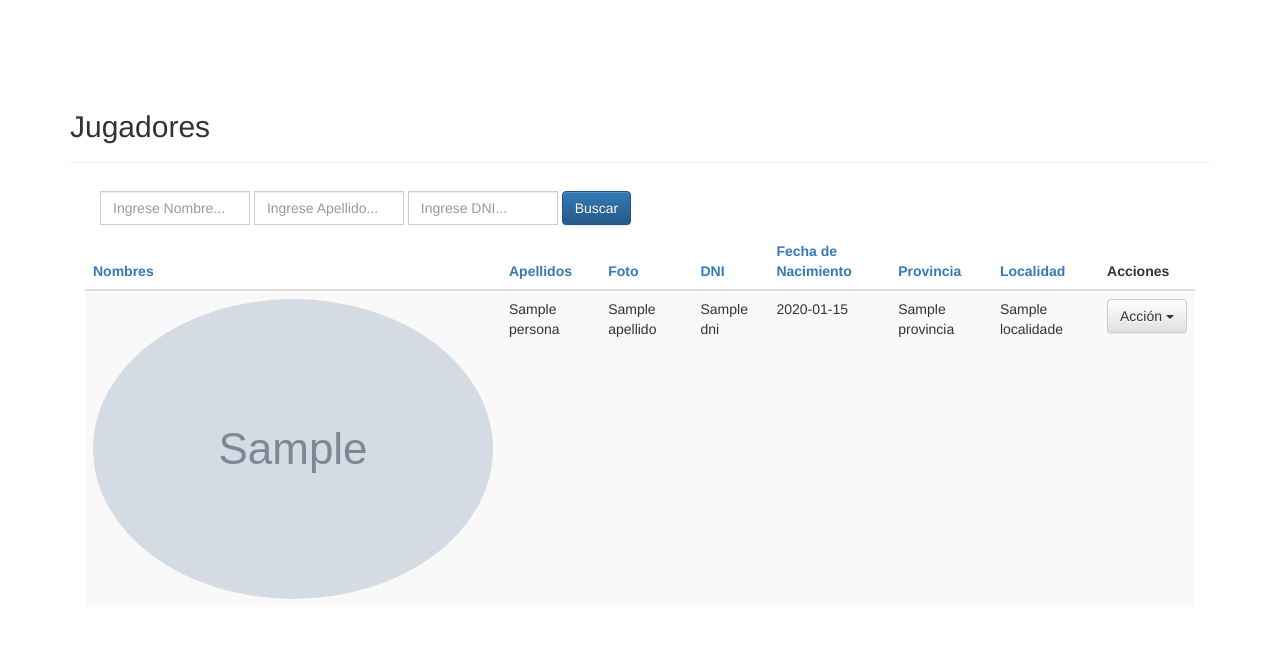
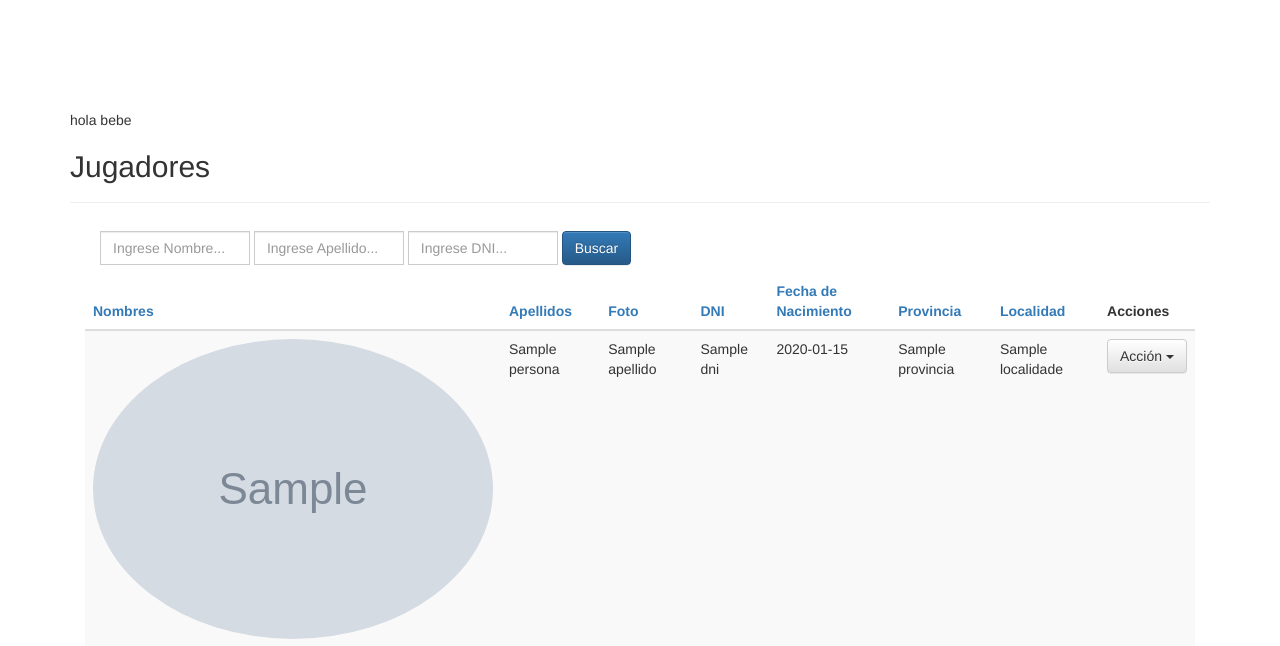
Before and after one commit to martinescalantehughes/ligaadmin, a CakePHP app: the page made by app/View/Jugadores/index.ctp in a window 1280 px wide. Shown: the top 646 px of the page. Run offline with PHP 8.4 and a stand-in for CakePHP, Linux system fonts and the light colour scheme; the template is opened without the code that fills it: most values are stand-ins (such as "Sample title", 1, 10 or a date in 2020); grey boxes marked "Sample" are stand-in pictures; form fields are guessed from the names that the template uses; some libraries are stand-ins or nearby versions.

Commit message:
cmbio solo rama dev

```diff
--- a/app/View/Jugadores/index.ctp
+++ b/app/View/Jugadores/index.ctp
@@ -1,5 +1,6 @@
 <div class="jugadores index">
 	<div class="page-header">
+	<p>hola bebe</p>
 	<h2><?php echo __('Jugadores'); ?></h2>
 	</div>
 							<div class="container">
```
